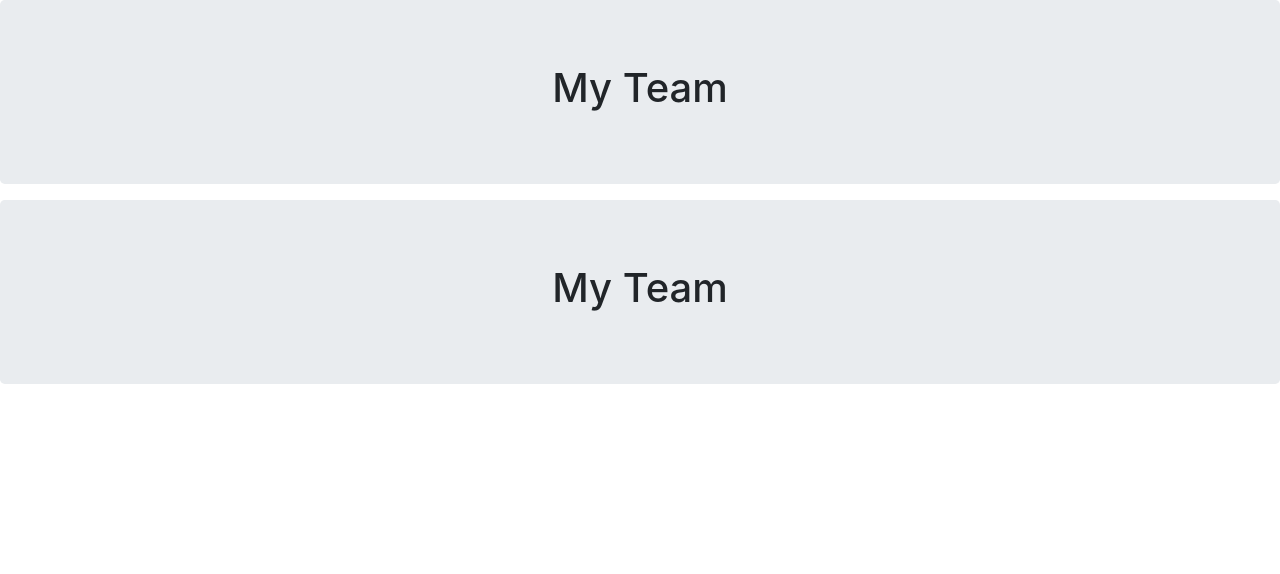
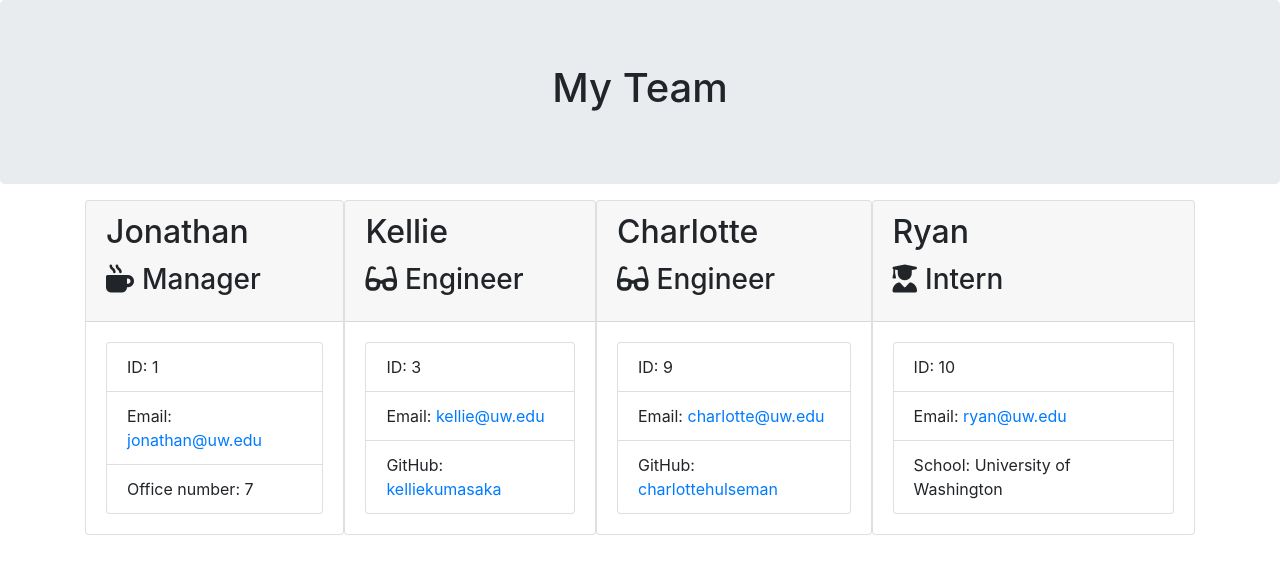
Before and after one commit to kelliekumasaka/team-profile-generator, a website: page Develop/team.html in a window 1280 px wide. Drawn offline with nearby package versions, Linux system fonts and the light colour scheme.

Commit message:
finished readme and demo html

```diff
--- a/Develop/team.html
+++ b/Develop/team.html
@@ -25,37 +25,61 @@
         <div class="row">
             <div class="team-area col-12 d-flex justify-content-center">
 
-            </div>
+        <div class="card employee-card">
+        <div class="card-header">
+            <h2 class="card-title">Jonathan</h2>
+            <h3 class="card-title"><i class="fas fa-mug-hot mr-2"></i>Manager</h3>
+        </div>
+        <div class="card-body">
+            <ul class="list-group">
+                <li class="list-group-item">ID: 1</li>
+                <li class="list-group-item">Email: <a href="mailto:jonathan@uw.edu">jonathan@uw.edu</a></li>
+                <li class="list-group-item">Office number: 7</li>
+            </ul>
         </div>
     </div>
-</body>
-</html>
 
-    <!DOCTYPE html>
-<html lang="en">
+        <div class="card employee-card">
+    <div class="card-header">
+        <h2 class="card-title">Kellie</h2>
+        <h3 class="card-title"><i class="fas fa-glasses mr-2"></i>Engineer</h3>
+    </div>
+    <div class="card-body">
+        <ul class="list-group">
+            <li class="list-group-item">ID: 3</li>
+            <li class="list-group-item">Email: <a href="mailto:kellie@uw.edu">kellie@uw.edu</a></li>
+            <li class="list-group-item">GitHub: <a href="https://github.com/kelliekumasaka" target="_blank" rel="noopener noreferrer">kelliekumasaka</a></li>
+        </ul>
+    </div>
+</div>
 
-<head>
-    <meta charset="UTF-8" />
-    <meta name="viewport" content="width=device-width, initial-scale=1.0" />
-    <meta http-equiv="X-UA-Compatible" content="ie=edge" />
-    <title>My Team</title>
-    <link rel="stylesheet" href="https://stackpath.bootstrapcdn.com/bootstrap/4.3.1/css/bootstrap.min.css"
-        integrity="sha384-ggOyR0iXCbMQv3Xipma34MD+dH/1fQ784/j6cY/iJTQUOhcWr7x9JvoRxT2MZw1T" crossorigin="anonymous">
-    <link rel="stylesheet" href="style.css">
-    <script src="https://kit.fontawesome.com/c502137733.js"></script>
-</head>
+        <div class="card employee-card">
+    <div class="card-header">
+        <h2 class="card-title">Charlotte</h2>
+        <h3 class="card-title"><i class="fas fa-glasses mr-2"></i>Engineer</h3>
+    </div>
+    <div class="card-body">
+        <ul class="list-group">
+            <li class="list-group-item">ID: 9</li>
+            <li class="list-group-item">Email: <a href="mailto:charlotte@uw.edu">charlotte@uw.edu</a></li>
+            <li class="list-group-item">GitHub: <a href="https://github.com/charlottehulseman" target="_blank" rel="noopener noreferrer">charlottehulseman</a></li>
+        </ul>
+    </div>
+</div>
 
-<body>
-    <div class="container-fluid">
-        <div class="row">
-            <div class="col-12 jumbotron mb-3 team-heading">
-                <h1 class="text-center">My Team</h1>
-            </div>
-        </div>
+        <div class="card employee-card">
+    <div class="card-header">
+        <h2 class="card-title">Ryan</h2>
+        <h3 class="card-title"><i class="fas fa-user-graduate mr-2"></i>Intern</h3>
     </div>
-    <div class="container">
-        <div class="row">
-            <div class="team-area col-12 d-flex justify-content-center">
+    <div class="card-body">
+        <ul class="list-group">
+            <li class="list-group-item">ID: 10</li>
+            <li class="list-group-item">Email: <a href="mailto:ryan@uw.edu">ryan@uw.edu</a></li>
+            <li class="list-group-item">School: University of Washington</li>
+        </ul>
+    </div>
+</div>
 
             </div>
         </div>
```
Also changed, not shown: Develop/images/screenshot.png (added), README.md.
